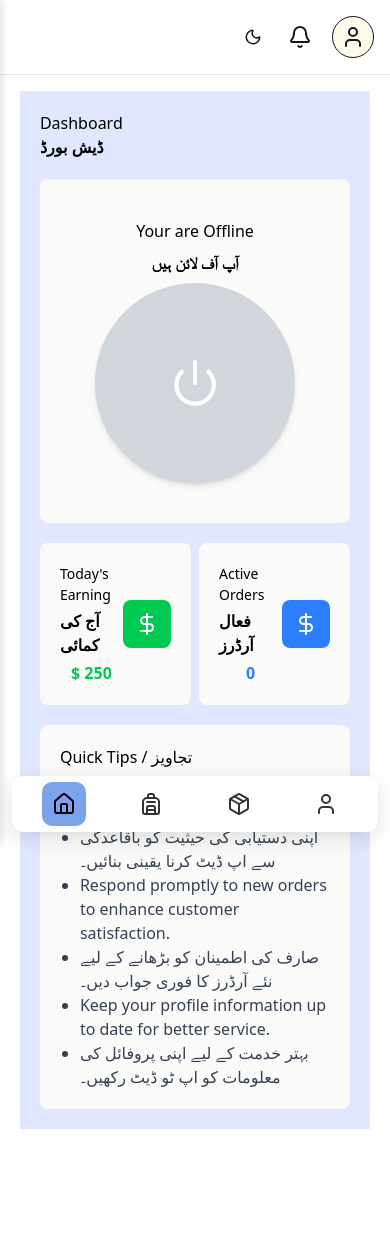
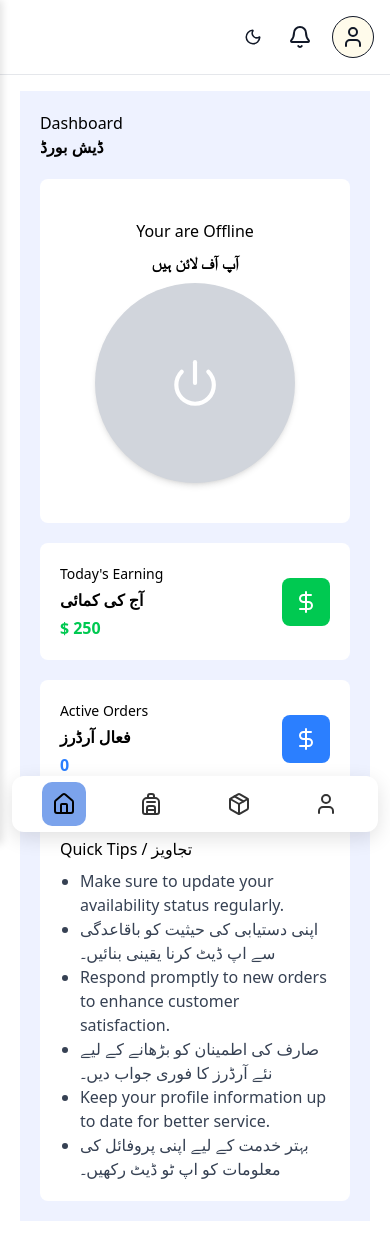
Before and after one commit to UsmanSagheer-dev/dhobigo, a Next.js app: page /dhobi in a window 390 px wide. Before the commit the page ends 1145 px from the top, so only its background shows below. Built offline with nearby package versions, Linux system fonts and the light colour scheme.

Commit message:
feat: update DhobiPortalCard and DhobiPortalHero components for improved styling and responsiveness; integrate theme support with next-themes

```diff
--- a/app/dhobi/components/DhobiPortalCard.tsx
+++ b/app/dhobi/components/DhobiPortalCard.tsx
@@ -2,8 +2,8 @@ import React from 'react'
 import { DollarSignIcon, PowerIcon } from 'lucide-react'
 export default function DhobiPortalCard(props: any) {
   return (
-    <div className='flex flex-1 items-center justify-between bg-stone-50 p-5 rounded-lg'>
-      <div className='flex flex-col  gap-1 items-center justify-center'>
+    <div className='flex flex-1 items-center justify-between bg-white p-5 rounded-lg'>
+      <div className='flex flex-col  gap-1 items-start justify-center'>
         <p className='text-[14px]'>{props?.title}</p>
         <p className='font-bold'>{props?.urduTitle}</p>
         <p className={`${props.subtitleColor} font-bold`}>{props?.subtitle}</p>
--- a/app/dhobi/components/DhobiPortalHero.tsx
+++ b/app/dhobi/components/DhobiPortalHero.tsx
@@ -11,7 +11,7 @@ export default function DhobiPortalHero() {
   };
 
   return (
-      <div className='flex items-center gap-2 flex-col bg-stone-50 p-10 rounded-lg mt-5'>
+      <div className='flex items-center gap-2 flex-col bg-white p-10 rounded-lg mt-5'>
             <p className='text-black'>Your are {active ? 'Online' : 'Offline'}</p>
             <p className='text-black font-bold'>آپ {active ? 'آن لائن ہیں' : 'آف لائن ہیں'}</p>
     <div
--- a/app/dhobi/page.tsx
+++ b/app/dhobi/page.tsx
@@ -5,16 +5,16 @@ import DhobiPortalHero from './components/DhobiPortalHero'
 export default function DhobiPortal() {
 
   return (
-    <div className='flex text-black flex-col bg-indigo-100 p-5'>
+    <div className=' dark:bg-gray-950 flex text-black flex-col bg-indigo-50 p-5   '>
       <h1 className='text-black  '>Dashboard </h1>
       <h1 className='text-black font-bold '>ڈیش بورڈ </h1>
 
       <DhobiPortalHero />
-      <div className='flex w-full align-middle justify-between gap-2  rounded-lg mt-5'>
+      <div className='flex w-full align-middle justify-between gap-5 flex-wrap  rounded-lg mt-5 flex-col lg:flex-row'>
         <DhobiPortalCard title="Today's Earning" urduTitle="آج کی کمائی" subtitle="$ 250" subtitleColor="text-green-500" icon={<DollarSignIcon />} iconbgColor="bg-green-500" />
         <DhobiPortalCard title="Active Orders" urduTitle="فعال آرڈرز" subtitle="0" subtitleColor="text-blue-500" icon={<DollarSignIcon />} iconbgColor="bg-blue-500" />
       </div>
-      <div className='mt-5 p-5 bg-stone-50 rounded-lg'>
+      <div className='mt-5 p-5 bg-white rounded-lg'>
         <h1>Quick Tips / تجاویز</h1>
         <ul className='list-disc   ml-5 mt-2 text-gray-700'>
           <li>Make sure to update your availability status regularly. </li>
--- a/app/globals.css
+++ b/app/globals.css
@@ -5,7 +5,7 @@
   on the root element (html) to switch themes. A small inline script will set
   the class before hydration to avoid a flash-of-unstyled-theme (FOUC).
 */
-
+@custom-variant dark (&:where(.dark, .dark *));
 :root {
   --background: #ffffff;
   --foreground: #111827; /* gray-900 */
--- a/app/layout.tsx
+++ b/app/layout.tsx
@@ -2,6 +2,7 @@ import type { Metadata } from "next";
 import Script from "next/script";
 import { Geist, Geist_Mono } from "next/font/google";
 import "./globals.css";
+import { ThemeProvider } from "next-themes";
 
 const geistSans = Geist({
   variable: "--font-geist-sans",
@@ -28,13 +29,10 @@ export default function RootLayout({
       <body
         className={`${geistSans.variable} ${geistMono.variable} antialiased`}
       >
-        {/* Theme initializer runs before React to prevent FOUC. It reads
-            localStorage.theme or falls back to system preference. */}
-        <Script id="theme-init" strategy="beforeInteractive">
-          {`(function(){try{var t=localStorage.getItem('theme');if(t==='dark'||(!t&&window.matchMedia&&window.matchMedia('(prefers-color-scheme: dark)').matches)){document.documentElement.classList.add('dark');}else{document.documentElement.classList.remove('dark');}}catch(e){} })()`}
-        </Script>
 
+      <ThemeProvider attribute="class" defaultTheme="system" enableSystem>
         {children}
+      </ThemeProvider>
       </body>
     </html>
   );
--- a/component/ThemeToggle.tsx
+++ b/component/ThemeToggle.tsx
@@ -1,32 +1,20 @@
 "use client"
-import React from "react";
+
 import { Sun, Moon } from "lucide-react";
+import { useTheme } from "next-themes";
 
 export default function ThemeToggle() {
-  const [isDark, setIsDark] = React.useState<boolean>(() => {
-    try {
-      const stored = typeof window !== "undefined" && localStorage.getItem("theme");
-      if (stored) return stored === "dark";
-      return typeof window !== "undefined" && window.matchMedia && window.matchMedia("(prefers-color-scheme: dark)").matches;
-    } catch (e) {
-      return false;
-    }
-  });
+  const {theme, setTheme} = useTheme();
+  const isDark = theme === "dark";
+  const handlethemechange = () => {
+    setTheme(theme === "dark" ? "light" : "dark");
 
-  React.useEffect(() => {
-    try {
-      if (isDark) document.documentElement.classList.add("dark");
-      else document.documentElement.classList.remove("dark");
-      localStorage.setItem("theme", isDark ? "dark" : "light");
-    } catch (e) {
-      /* ignore */
-    }
-  }, [isDark]);
+  };
 
   return (
     <button
       aria-label="Toggle theme"
-      onClick={() => setIsDark((v) => !v)}
+      onClick={() => handlethemechange( )}
       style={{
         display: "inline-flex",
         alignItems: "center",
--- a/package.json
+++ b/package.json
@@ -12,6 +12,7 @@
     "lucide": "^0.553.0",
     "lucide-react": "^0.553.0",
     "next": "16.0.1",
+    "next-themes": "^0.4.6",
     "react": "19.2.0",
     "react-dom": "19.2.0"
   },
```
Also changed, not shown: 1 other file (tests, documents, lock files or other folders).
